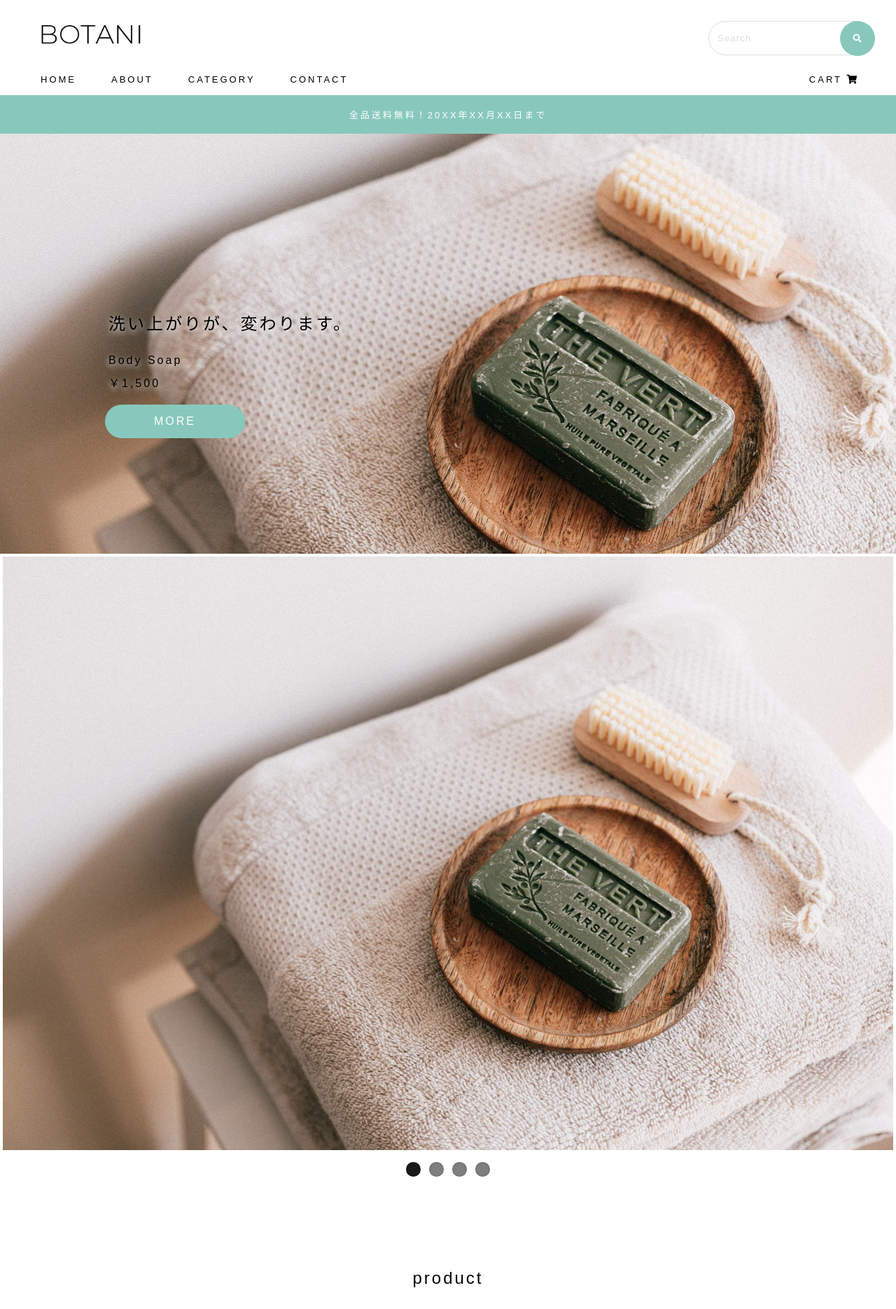
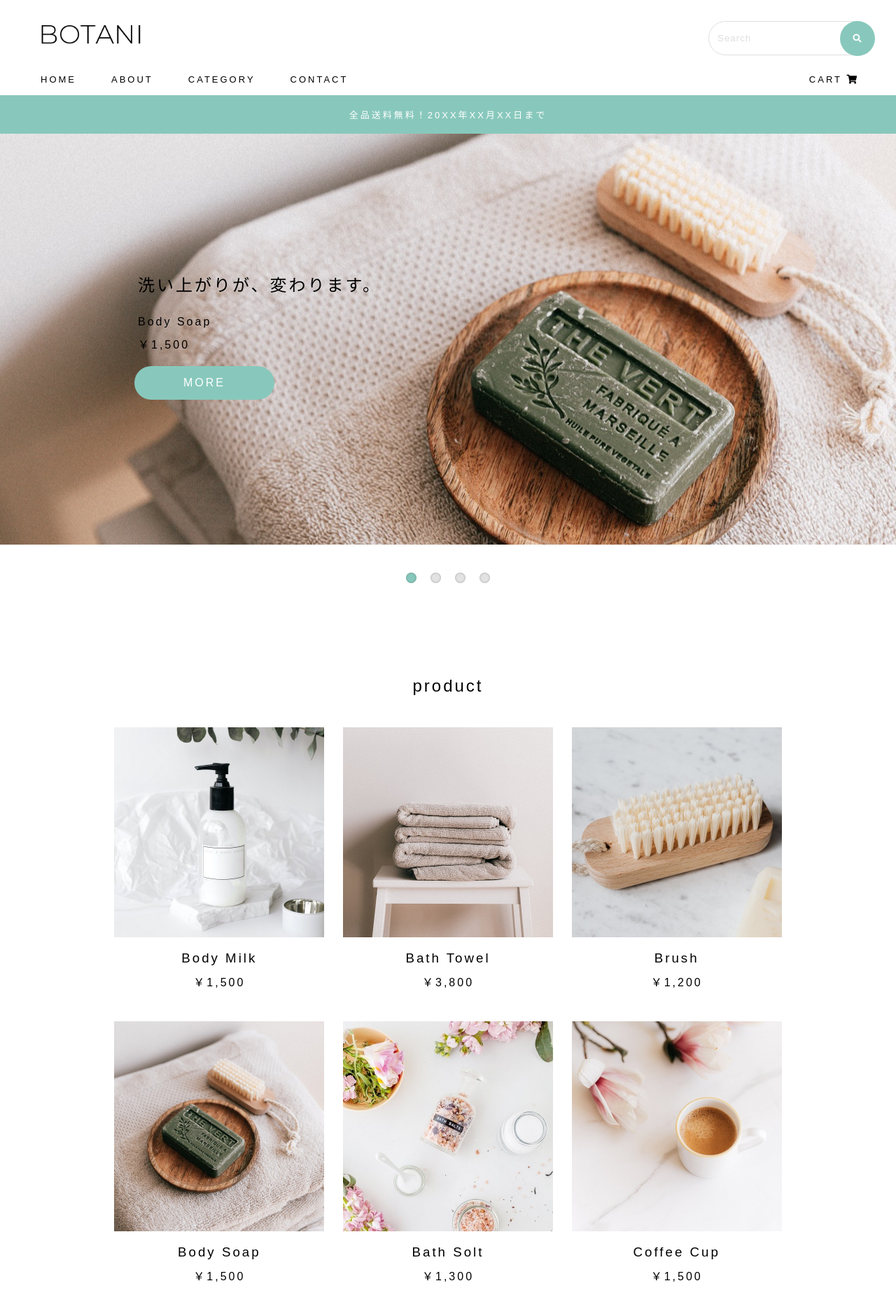
Before and after one commit to SakodaShiho/botani, a PHP site: page / in a window 1280 px wide; the page is wider, and only the part inside the window is pictured. Shown: the top 1870 px of that part at 70% size. Run offline with PHP 8.4, Linux system fonts and the light colour scheme; some libraries are stand-ins or nearby versions.

Commit message:
[fix]スライダー設置

```diff
--- a/flexslider.css
+++ b/flexslider.css
@@ -75,7 +75,7 @@ html[xmlns] .flexslider .slides {
 .flexslider {
   margin: 0 0 60px;
   background: #fff;
-  border: 4px solid #fff;
+  /* border: 4px solid #fff; */
   position: relative;
   zoom: 1;
   -webkit-border-radius: 4px;
@@ -200,22 +200,22 @@ html[xmlns] .flexslider .slides {
 }
 .flex-control-nav {
   width: 100%;
-  position: absolute;
+  position: relative;
   bottom: -40px;
   text-align: center;
 }
 .flex-control-nav li {
-  margin: 0 6px;
+  margin: 0 10px;
   display: inline-block;
   zoom: 1;
   *display: inline;
 }
 .flex-control-paging li a {
-  width: 11px;
-  height: 11px;
+  width: 5px;
+  height: 5px;
   display: block;
   background: #666;
-  background: rgba(0, 0, 0, 0.5);
+  background: rgba(197, 197, 197, 0.5);
   cursor: pointer;
   text-indent: -9999px;
   -webkit-box-shadow: inset 0 0 3px rgba(0, 0, 0, 0.3);
@@ -228,11 +228,11 @@ html[xmlns] .flexslider .slides {
 }
 .flex-control-paging li a:hover {
   background: #333;
-  background: rgba(0, 0, 0, 0.7);
+  background: #88C8BC;
 }
 .flex-control-paging li a.flex-active {
   background: #000;
-  background: rgba(0, 0, 0, 0.9);
+  background: #88C8BC;
   cursor: default;
 }
 .flex-control-thumbs {
--- a/index.html
+++ b/index.html
@@ -68,10 +68,9 @@
 
     <!-- main -->
 
-    <div class="main">
-
-        <div class="container">
-
+    <div class="flexslider">
+        <ul class="slides">
+            <li style="background-image: url(product-image/Soap.jpg); background-position: center; width: 100%; float: left; margin-right: -100%; position: relative; opacity: 0; display: block; z-index: 1;" class="" data-thumb-alt="">
                 <div class="product-introduction">
                     <h2>洗い上がりが、変わります。</h2>
                     <br>
@@ -79,15 +78,34 @@
                     <p>￥1,500</p>
                     <a href="" class="btn btn-border">MORE</a>
                 </div>
+            </li>
+            <li style="background-image: url(product-image/towel.jpg); width: 100%; float: left; margin-right: -100%; position: relative; opacity: 0; display: block; z-index: 1;" class="" data-thumb-alt="">
+                <div class="product-introduction">
+                    <h2>選択するたび、ふんわり。</h2>
+                    <br>
+                    <p>Bath Towel</p>
+                    <p>￥3,800</p>
+                    <a href="" class="btn btn-border">MORE</a>
                 </div>
+            </li>
+            <li style="background-image: url(product-image/bodymilk2.jpg); background-position: center; width: 100%; float: left; margin-right: -100%; position: relative; opacity: 0; display: block; z-index: 1;" class="" data-thumb-alt="">
+                <div class="product-introduction">
+                    <h2>吸いつく肌へ。</h2>
+                    <br>
+                    <p>Body Milk</p>
+                    <p>￥1,500</p>
+                    <a href="" class="btn btn-border">MORE</a>
                 </div>
-
-    <div class="flexslider">
-        <ul class="slides">
-            <li><img src="product-image/Soap.jpg" /></li>
-            <li><img src="product-image/towel.jpg" /></li>
-            <li><img src="product-image/bodymilk2.jpg" /></li>
-            <li><img src="product-image/brush.jpg" /></li>
+            </li>
+            <li style="background-image: url(product-image/brush.jpg); background-position: center; width: 100%; float: left; margin-right: -100%; position: relative; opacity: 0; display: block; z-index: 1;" class="" data-thumb-alt="">
+                <div class="product-introduction">
+                    <h2>体が喜ぶ触感。</h2>
+                    <br>
+                    <p>Brush</p>
+                    <p>￥1,200</p>
+                    <a href="" class="btn btn-border">MORE</a>
+                </div>
+            </li>
         </ul>
     </div>
 
--- a/stylesheet.css
+++ b/stylesheet.css
@@ -151,7 +151,7 @@ input::placeholder {
 }
 
 .product-introduction {
-    padding-top: 15%;
+    padding: 15%;
 }
 
 .main p , .main h2 {
```
Lines whose indentation alone changed are shown as unchanged.
